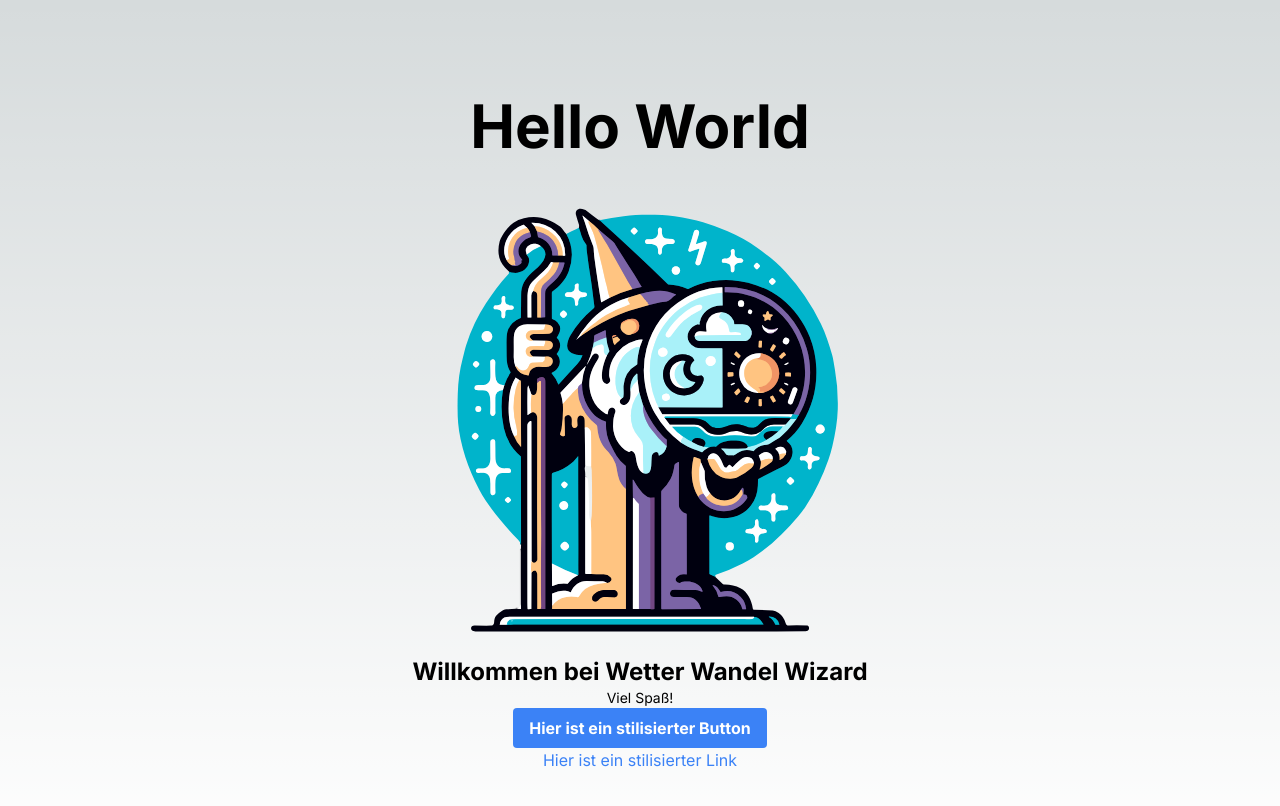
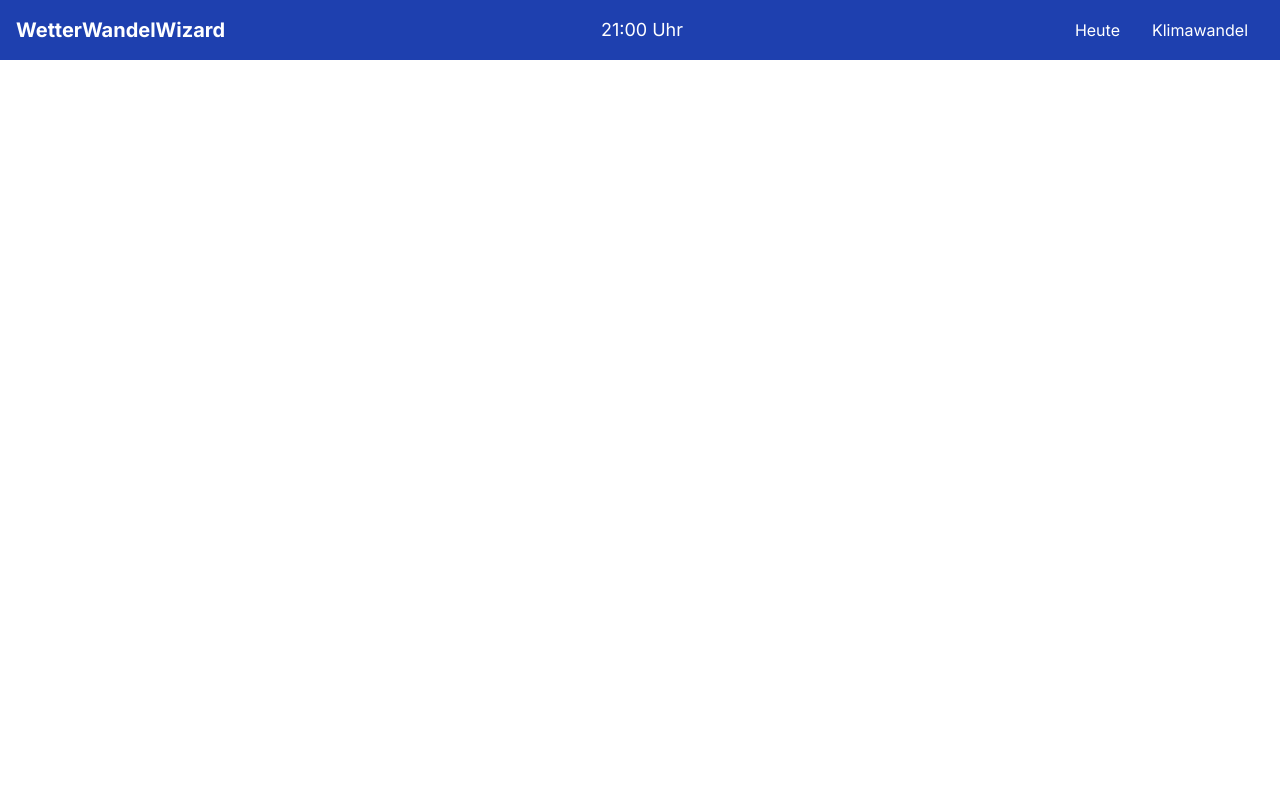
Before and after one commit to DerBoyderG/Wetter-Wandel-Wizard, a Next.js app in the folder wetter-wandel-wizard/: page / in a window 1280 px wide. Shown: the top 806 px of the page. Built offline with nearby package versions, Linux system fonts and the light colour scheme.

Commit message:
testing header and removed old css

```diff
--- a/wetter-wandel-wizard/src/app/Components/Header.js
+++ b/wetter-wandel-wizard/src/app/Components/Header.js
@@ -1,3 +1,23 @@
-// Logo: Eine Komponente für das App-Logo.
-// UhrzeitAnzeige: Eine Komponente, die die aktuelle Uhrzeit anzeigt.
-// NavigationTabs: Eine Komponente, die die Navigations-Tabs "Heute" und "Klimawandel" darstellt.
+import React from 'react';
+
+const Header = ({ currentTime, tabs }) => {
+  return (
+    <header className="flex items-center justify-between p-4 bg-blue-800 text-white">
+      <div className="text-xl font-bold">
+        WetterWandelWizard
+      </div>
+      <div className="text-lg">
+        {currentTime}
+      </div>
+      <nav>
+        {tabs.map((tab, index) => (
+          <a key={index} href={tab.href} className="text-white px-4 py-2 hover:bg-blue-700 rounded transition duration-300 ease-in-out">
+            {tab.title}
+          </a>
+        ))}
+      </nav>
+    </header>
+  );
+};
+
+export default Header;
--- a/wetter-wandel-wizard/src/app/globals.css
+++ b/wetter-wandel-wizard/src/app/globals.css
@@ -15,13 +15,3 @@
     --background-end-rgb: 0, 0, 0;
   }
 }
-
-body {
-  color: rgb(var(--foreground-rgb));
-  background: linear-gradient(
-      to bottom,
-      transparent,
-      rgb(var(--background-end-rgb))
-    )
-    rgb(var(--background-start-rgb));
-}
--- a/wetter-wandel-wizard/src/app/page.js
+++ b/wetter-wandel-wizard/src/app/page.js
@@ -1,37 +1,22 @@
 "use client";
 
+import React from "react";
+import Header from "./Components/Header";
 
 export default function Home() {
-  return (
-    <main className="flex min-h-screen flex-col items-center justify-between p-24">
+
+  const tabs = [
+    { title: 'Heute', href: '#heute' },
+    { title: 'Klimawandel', href: '#klimawandel' },
+  ];
+
+  const currentTime = '21:00 Uhr';
 
 
-      {/* Favicon der Seite setzen */}
-      <link rel="icon" href="/favicon.svg" type="image/svg+xml" />
-
-      {/* Titel der Webseite festlegen */}
-      <title>Wetter Wandel Wizard</title>
-
-      {/* Überschrift der Webseite */}
-      <h1 className="text-6xl font-bold">Hello World</h1>
-
-      {/* Großes Logo der Webseite anzeigen */}
-      <img src="/favicon.svg" alt="logo" width={500} height={500} />
-
-      {/* Begrüßungstexte */}
-      <p className="text-2xl font-bold">Willkommen bei Wetter Wandel Wizard</p>
-      <p className="text-sm">Viel Spaß!</p>
-
-      {/* Stilisierter Button */}
-      <button className="bg-blue-500 hover:bg-blue-700 text-white font-bold py-2 px-4 rounded">
-        Hier ist ein stilisierter Button
-      </button>
-
-      {/* Stilisierter Link zu einer externen Ressource */}
-      <a href="https://www.youtube.com/watch?v=dQw4w9WgXcQ" className="text-blue-500 hover:text-blue-800">
-        Hier ist ein stilisierter Link
-      </a>
-
-    </main>
-  )
-}
+  return (
+      <div>
+        <Header currentTime={currentTime} tabs={tabs} />
+        {/* Rest der Komponenten */}
+      </div>
+    );
+  };
```
